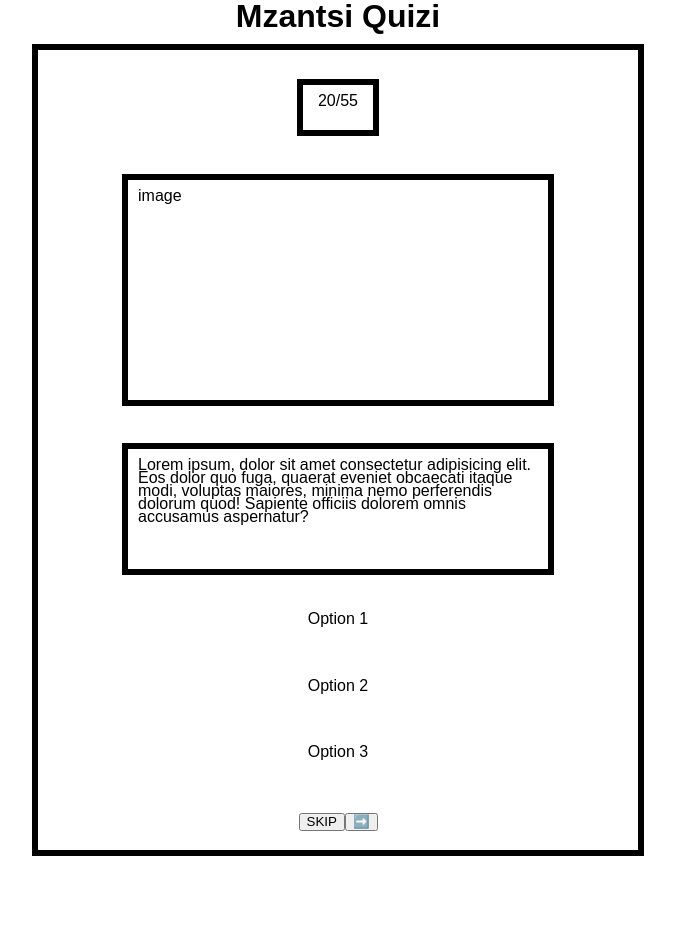
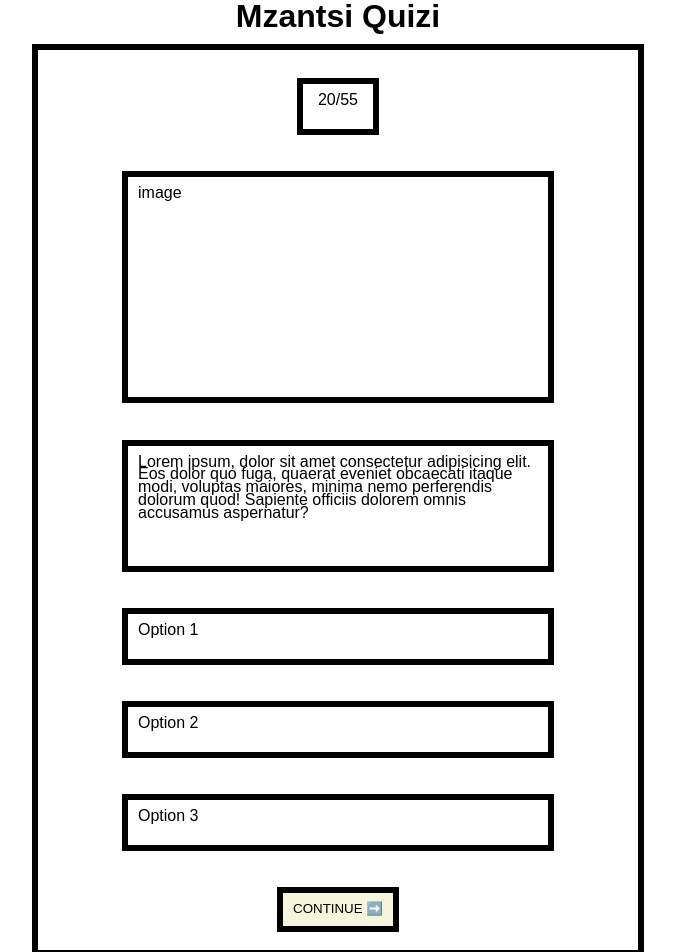
Before and after one commit to AmahleZuma/Mzansi-Quizi, a React (Vite) app: page / in a window 1280 px wide. Shown: the top 952 px of the page, without its empty margins (302-977 px from the left). Before the commit the page ends 864 px from the top, so only its background shows below. Built offline with nearby package versions, Linux system fonts and the light colour scheme.

Commit message:
Almost done with basic CSS look

```diff
--- a/src/App.css
+++ b/src/App.css
@@ -15,7 +15,7 @@
     display: grid;
     place-items: center;
     width: 600px;
-    height: 800px;
+    height: 900px;
     border: 6px solid black;
     margin-left: auto;
     margin-right: auto;
@@ -50,3 +50,16 @@
     padding: 10px;
     border: 6px solid black;
 }
+
+.option-container {
+    padding: 10px;
+    width: 400px;
+    height: 25px;
+    border: 6px solid black;
+}
+
+.continue {
+    padding: 10px;
+    background-color: beige;
+    border: 6px solid black;
+}
--- a/src/App.jsx
+++ b/src/App.jsx
@@ -52,9 +52,8 @@ function App() {
 
         {/* Skip or next */}
         <div className='control-container'>
-          <button type="submit">SKIP</button>
-          <button type="submit">
-            ➡️
+          <button type="submit" className='continue'>
+            CONTINUE ➡️
           </button>
         </div>
 
```
